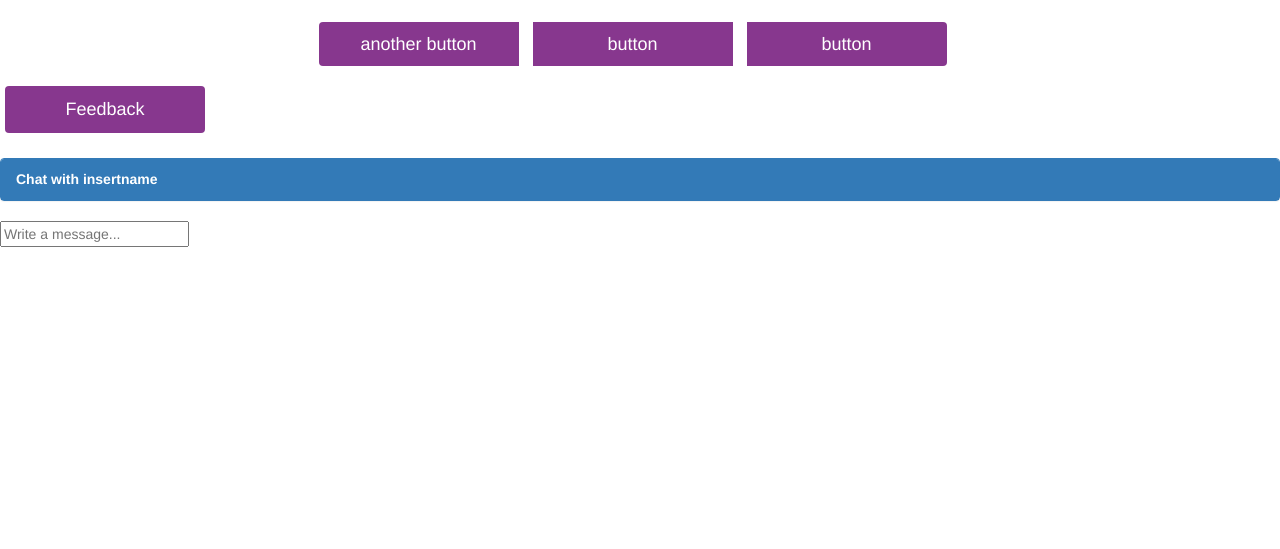
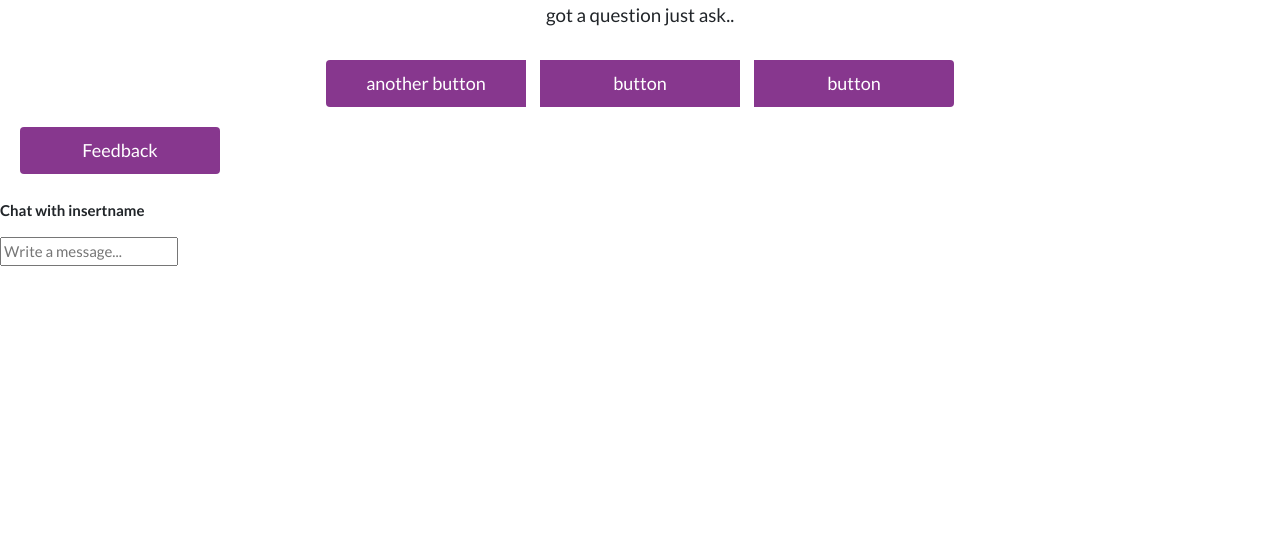
Before and after one commit to ashleighj1991/ashleighj1991.github.io, a plain HTML site: page index.html in a window 1280 px wide. Shown: the part 251-800 px from the top of the page. Drawn offline with nearby package versions, Linux system fonts and the light colour scheme.

Commit message:
Update index.html

```diff
--- a/index.html
+++ b/index.html
@@ -4,9 +4,9 @@
 <link type="text/css" rel="stylesheet" href="https://maxcdn.bootstrapcdn.com/font-awesome/4.7.0/css/font-awesome.min.css"/>
 <script type="text/javascript" src="https://code.jquery.com/jquery.min.js"></script>
 <script type="text/javascript" src="https://getbootstrap.com/dist/js/bootstrap.js"></script>
-<link type="text/css" rel="stylesheet" href="https://getbootstrap.com/dist/css/bootstrap.css"/>
+<link type="text/css" rel="stylesheet" href="https://bootswatch.com/4/flatly/bootstrap.css"/>
 <script type="text/javascript" src="https://code.jquery.com/jquery-latest.min.js"></script>
-<link type="text/css" rel="stylesheet" href="//bootswatch.com/flatly/bootstrap.min.css"/>
+<link type="text/css" rel="stylesheet" href="https://bootswatch.com/4/flatly/bootstrap.min.css"/>
 
   <script type="text/javascript" src="js/bot.js"></script
   <link type="text/css" rel="stylesheet" href="css/chatbot.css"/>
```
